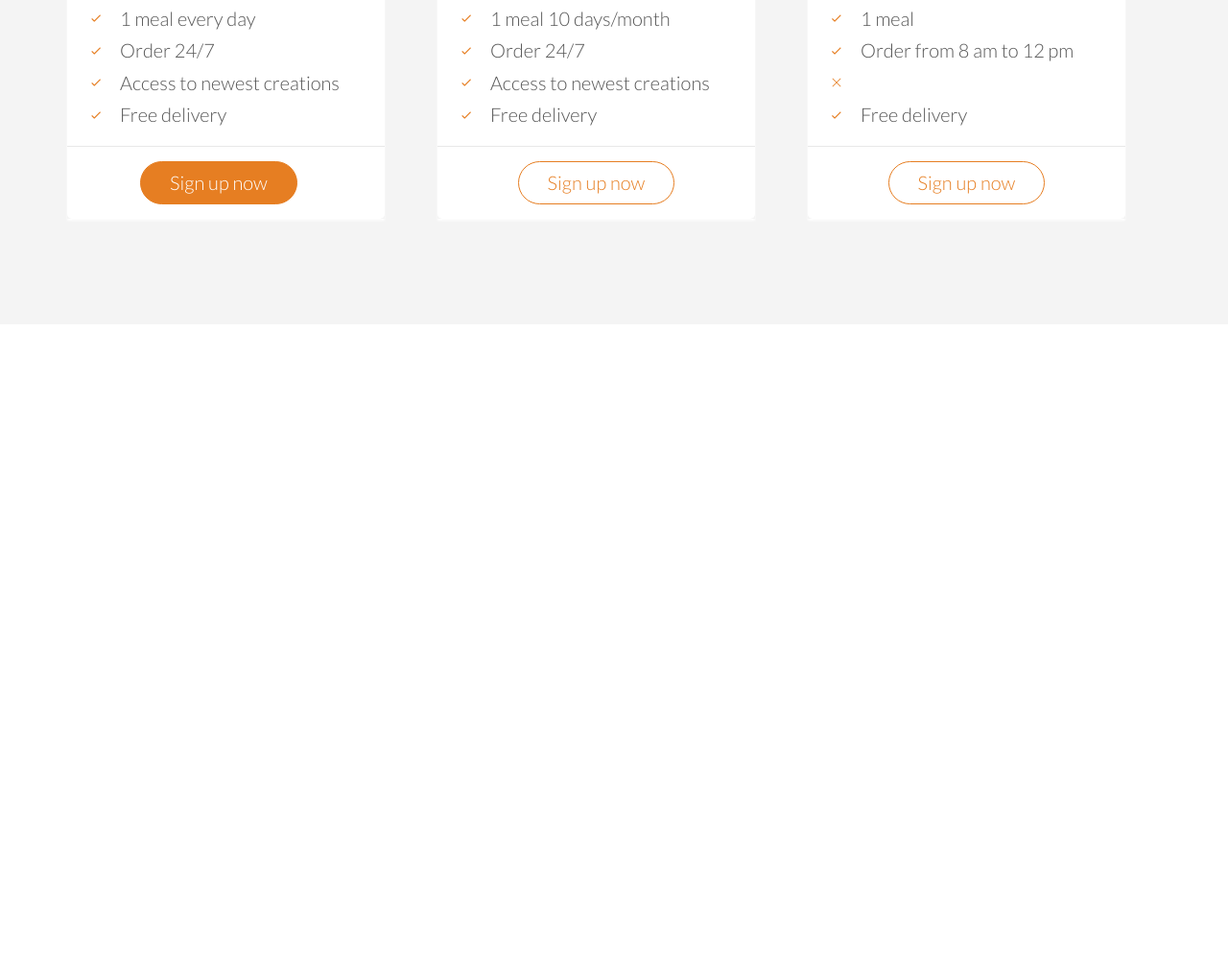
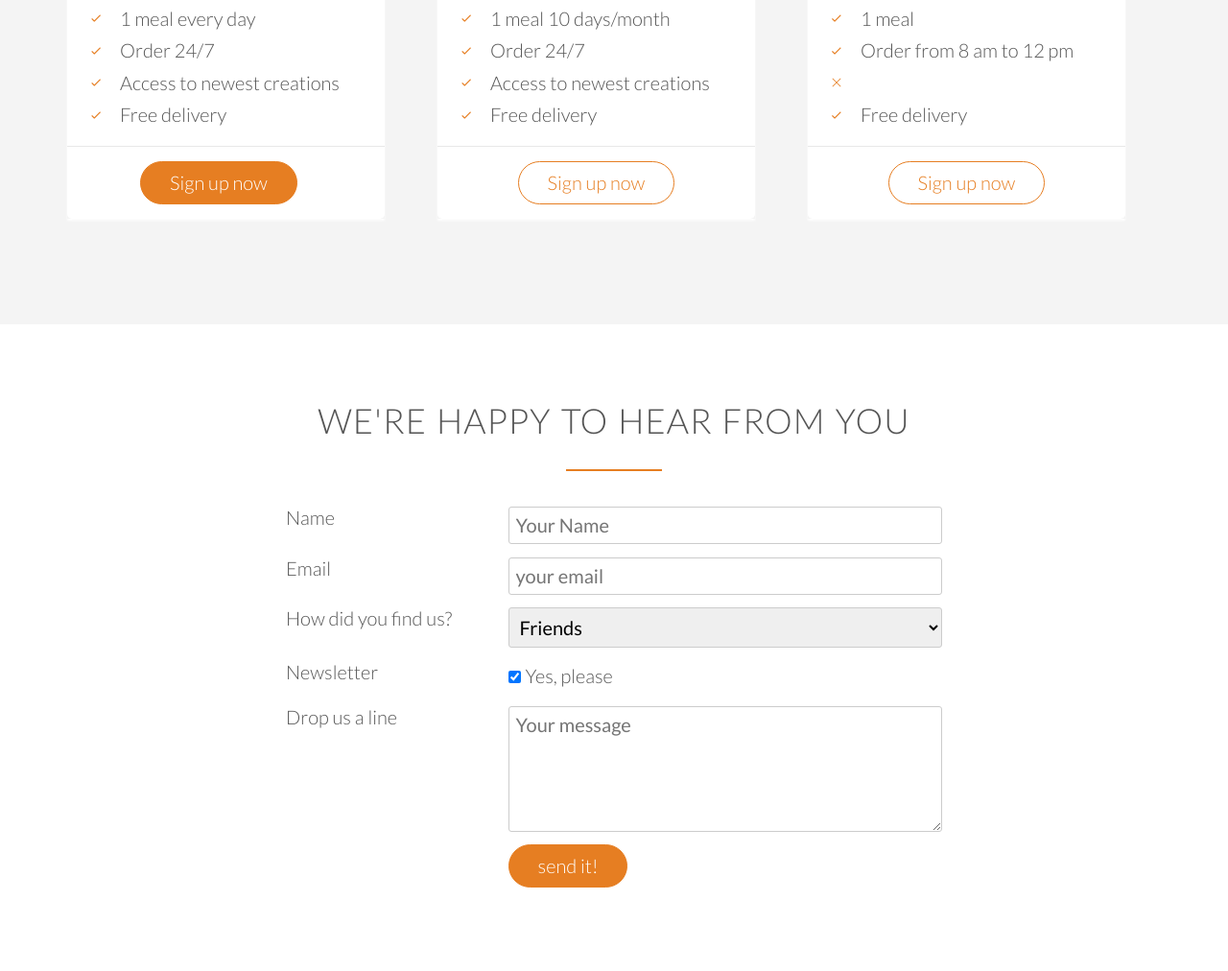
Before and after one commit to Motolani-Akins/Omnifoods-Project, a plain HTML site: page index.html in a window 1280 px wide. Shown: the part 4263-5275 px from the top of the page at 96% size. Before the commit the page ends 4601 px from the top, so only its background shows below. Drawn offline with Linux system fonts and the light colour scheme; files whose address does not match are found by name.

Commit message:
concluded the form section

```diff
--- a/index.html
+++ b/index.html
@@ -324,16 +324,69 @@
       </div>
     </div>
   </section>
+
+  <section class="section-form">
+    <div class="row">
+      <h2>We're happy to hear from you</h2>
+    </div>
+    <div class="row">
+       <form method="POST" action="#" class="contact-form">
+         <div class="row">
+           <div class="col span-1-of-3">
+           <label for="name">Name</label>
+           </div>
+           <div class="col span-2-of-3">
+            <input type="text" name="name" id="name" placeholder="Your Name" required>
+           </div>
+         </div>
+         <div class="row">
+            <div class="col span-1-of-3">
+            <label for="email">Email</label>
+            </div>
+          <div class="col span-2-of-3">
+           <input type="email" name="EMAIL" id="email" placeholder="your email" required>
+          </div>
+        </div>
+        <div class="row">
+          <div class="col span-1-of-3">
+          <label for="find-us">How did you find us?</label>
+          </div>
+          <div class="col span-2-of-3">
+           <select name="find-us" id="find-us">
+             <option value="friends" selected>Friends</option>
+             <option value="Ad">Advertisement</option>
+             <option value="search">Search engine</option>
+             <option value="other">Other</option>
+           </select>
+          </div>
+        </div>
+        <div class="row">
+          <div class="col span-1-of-3">
+          <label>Newsletter</label>
+          </div>
+        <div class="col span-2-of-3">
+         <input type="checkbox" name="news" id="news" checked>Yes, please
+        </div>
+      </div>
+      <div class="row">
+        <div class="col span-1-of-3">
+        <label for="message">Drop us a line</label>
+        </div>
+      <div class="col span-2-of-3">
+       <textarea name="message" placeholder="Your message" id="message" cols="20" rows="5"></textarea>
+      </div>
+    </div>
+    <div class="row">
+      <div class="col span-1-of-3">
+      <label>&nbsp;</label>
+      </div>
+    <div class="col span-2-of-3">
+     <input type="submit" value="send it!">
+    </div>
+  </div>
+       </form>
+    </div>
+  </section>
 </body>
 
 </html>
-<!--
-Section 7: Contact form
-Title: We're happy to hear from you
-
-Fields to include:
-Name
-Email
-How did you find us?
-Newsletter
-Drop us a line -->
--- a/resources/css/style.css
+++ b/resources/css/style.css
@@ -114,7 +114,8 @@ a:active{
 
 /* -----------------BUTTONS-------------- */
 .btn:link,
-.btn:visited {
+.btn:visited,
+input[type=submit] {
   display: inline-block;
   padding: 10px 30px;
   font-weight: 300;
@@ -123,7 +124,8 @@ a:active{
   transition: background-color 0.2s, border 0.2s, color 0.2s;
 }
 .button-full:link,
-.button-full:visited {
+.button-full:visited,
+input[type=submit]{
   background-color: #e67e22;
   border: 1px solid #e67e22;
   color: #fff;
@@ -135,11 +137,15 @@ a:active{
   color: #e67e22;
 }
 .btn:hover,
-.btn:active {
-  background-color: #cf6d17;
+.btn:active,
+input[type=submit]:hover,
+input[type_submit]:active{
+background-color: #cf6d17;
 }
 .button-full:hover,
-.button-full:active {
+.button-full:active,
+input[type=submit]:hover,
+input[type_submit]:active {
   border: 1px solid #e67e22;
 }
 .button-ghost:hover,
@@ -359,3 +365,23 @@ cite img{
 .plan-box ul li{
   padding: 5px 0;
 }
+/* ----------------FORMS------------- */
+.contact-form{
+  width: 60%;
+  margin: 0 auto;
+}
+input[type=text],
+input[type=email],
+select,
+textarea{
+  width: 100%;
+  padding: 7px;
+  border-radius: 3px;
+  border: 1px solid #ccc  ;
+}
+input[type=checkbox] {
+  margin: 10px 5px 10px 0;
+}
+*:focus{
+  outline: none;
+}
```
